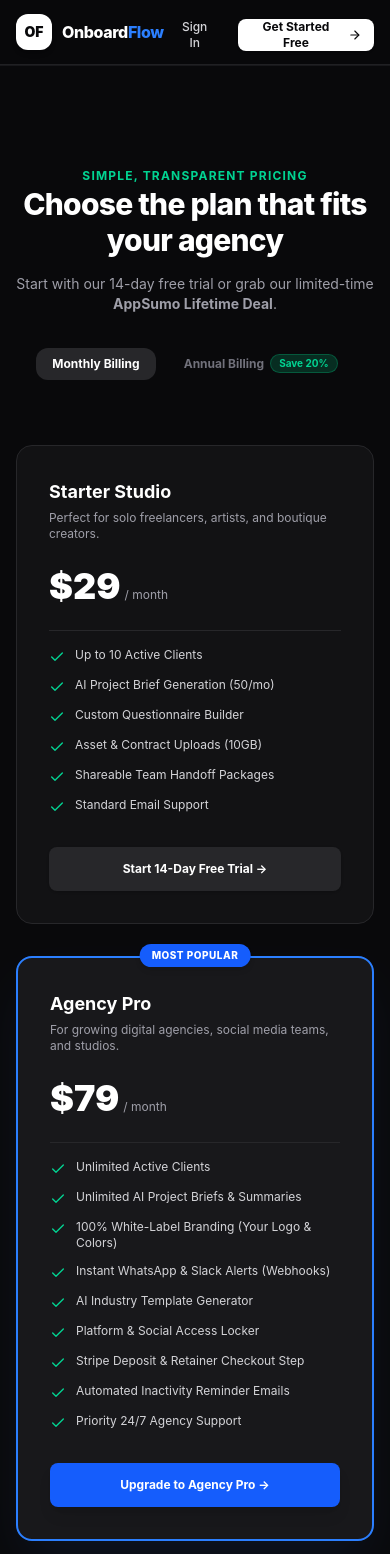
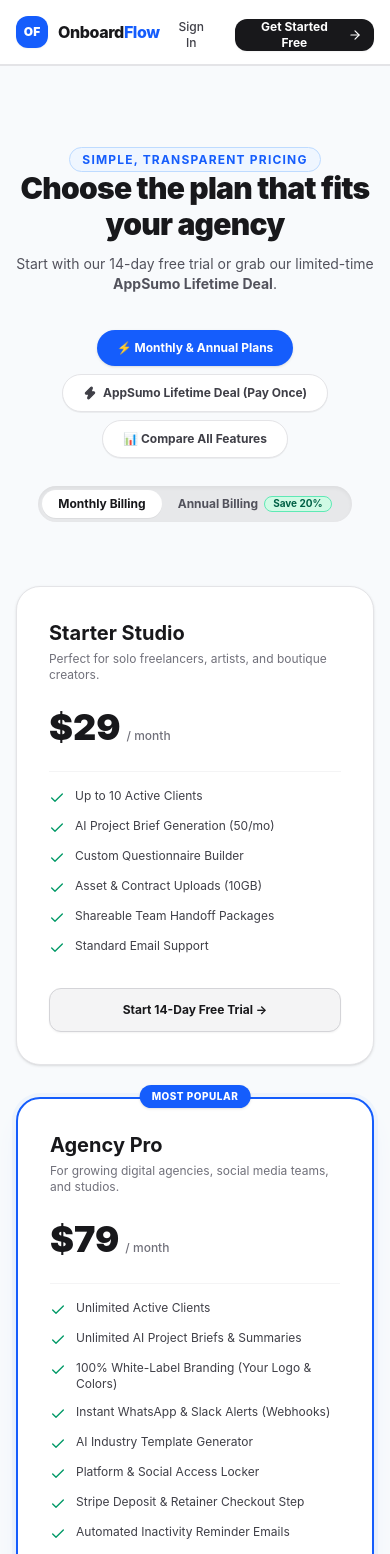
Before and after one commit to abdullahinayat24-lang/onboardflow, a Next.js app: page /pricing in a window 390 px wide. Shown: the top 1554 px of the page. Built offline with nearby package versions, Linux system fonts and the light colour scheme.

Commit message:
Convert pricing, redeem, and auth pages to clean high-contrast light theme with working tabs

```diff
--- a/app/pricing/page.tsx
+++ b/app/pricing/page.tsx
@@ -11,7 +11,7 @@ export const metadata = {
 
 export default function PricingPage() {
   return (
-    <div className="min-h-screen bg-zinc-950 text-white flex flex-col justify-between">
+    <div className="min-h-screen bg-[#f8fafc] text-zinc-900 flex flex-col justify-between">
       <MarketingNavbar />
       <main className="flex-1">
         <PricingCards />
--- a/components/marketing/navbar.tsx
+++ b/components/marketing/navbar.tsx
@@ -7,33 +7,33 @@ import { Sparkles, ArrowRight, Zap } from 'lucide-react';
 
 export function MarketingNavbar() {
   return (
-    <header className="sticky top-0 z-50 w-full border-b border-zinc-800/80 bg-zinc-950/85 backdrop-blur-md">
+    <header className="sticky top-0 z-50 w-full border-b border-zinc-200 bg-white/90 backdrop-blur-md">
       <div className="max-w-7xl mx-auto flex h-16 items-center justify-between px-4 sm:px-6 lg:px-8">
         <div className="flex items-center gap-6">
           <Link href="/" className="flex items-center gap-2.5">
-            <div className="w-9 h-9 rounded-xl bg-white text-zinc-950 flex items-center justify-center font-black text-sm shadow-md">
+            <div className="w-8 h-8 rounded-xl bg-blue-600 text-white flex items-center justify-center font-black text-xs shadow-xs">
               OF
             </div>
-            <span className="font-extrabold text-base tracking-tight text-white">
-              Onboard<span className="text-blue-500">Flow</span>
+            <span className="font-extrabold text-base tracking-tight text-zinc-900">
+              Onboard<span className="text-blue-600">Flow</span>
             </span>
           </Link>
 
-          <nav className="hidden md:flex items-center gap-6 text-xs font-semibold text-zinc-400">
-            <Link href="/#features" className="hover:text-white transition-colors">
+          <nav className="hidden md:flex items-center gap-6 text-xs font-semibold text-zinc-600">
+            <Link href="/#features" className="hover:text-zinc-900 transition-colors">
               Features
             </Link>
-            <Link href="/#how-it-works" className="hover:text-white transition-colors">
+            <Link href="/#how-it-works" className="hover:text-zinc-900 transition-colors">
               How It Works
             </Link>
-            <Link href="/pricing" className="hover:text-white transition-colors">
+            <Link href="/pricing" className="hover:text-blue-600 transition-colors text-blue-600 font-bold">
               Pricing
             </Link>
             <Link
               href="/redeem"
-              className="text-amber-400 hover:text-amber-300 flex items-center gap-1 transition-colors"
+              className="text-amber-700 hover:text-amber-800 flex items-center gap-1 transition-colors bg-amber-50 px-2.5 py-1 rounded-full border border-amber-200"
             >
-              <Zap className="w-3.5 h-3.5" />
+              <Zap className="w-3.5 h-3.5 fill-amber-500 text-amber-500" />
               Redeem AppSumo Code
             </Link>
           </nav>
@@ -44,7 +44,7 @@ export function MarketingNavbar() {
             <Button
               variant="ghost"
               size="sm"
-              className="text-xs text-zinc-300 hover:text-white hover:bg-zinc-900 cursor-pointer"
+              className="text-xs text-zinc-700 hover:text-zinc-900 hover:bg-zinc-100 cursor-pointer"
             >
               Sign In
             </Button>
@@ -52,7 +52,7 @@ export function MarketingNavbar() {
           <Link href="/signup">
             <Button
               size="sm"
-              className="text-xs font-bold gap-1.5 bg-white text-zinc-950 hover:bg-zinc-200 cursor-pointer shadow-sm"
+              className="text-xs font-bold gap-1.5 bg-zinc-900 text-white hover:bg-zinc-800 cursor-pointer shadow-xs rounded-xl"
             >
               Get Started Free
               <ArrowRight className="w-3.5 h-3.5" />
--- a/components/marketing/pricing-cards.tsx
+++ b/components/marketing/pricing-cards.tsx
@@ -4,34 +4,94 @@ import React, { useState } from 'react';
 import Link from 'next/link';
 import { Button } from '@/components/ui/button';
 import { SAAS_PLANS, APPSUMO_DEALS } from '@/lib/billing/plans';
-import { Check, Zap, Sparkles, ShieldCheck } from 'lucide-react';
+import { Check, Zap, Sparkles, ShieldCheck, HelpCircle, ArrowRight, ExternalLink } from 'lucide-react';
+
+type PricingTab = 'subscription' | 'appsumo' | 'comparison';
 
 export function PricingCards() {
+  const [activeTab, setActiveTab] = useState<PricingTab>('subscription');
   const [billingCycle, setBillingCycle] = useState<'monthly' | 'annual'>('monthly');
 
+  const comparisonFeatures = [
+    { name: 'Active Client Intake Pipelines', starter: 'Up to 10', pro: 'Unlimited', enterprise: 'Unlimited', appsumo1: 'Up to 15', appsumo2: 'Unlimited' },
+    { name: 'AI Project Kickoff Briefs', starter: '50 / mo', pro: 'Unlimited', enterprise: 'Unlimited', appsumo1: '100 / mo', appsumo2: 'Unlimited' },
+    { name: 'Custom Questionnaire Builder', starter: '✓', pro: '✓', enterprise: '✓', appsumo1: '✓', appsumo2: '✓' },
+    { name: 'Contract & Asset Uploads', starter: '10 GB', pro: '50 GB', enterprise: 'Unlimited', appsumo1: '25 GB', appsumo2: 'Unlimited' },
+    { name: 'White-Label Agency Branding', starter: '—', pro: '✓ (Logo & Colors)', enterprise: '✓ (Custom Domain)', appsumo1: '✓', appsumo2: '✓' },
+    { name: 'Instant Webhook Notifications (Slack / WhatsApp)', starter: '—', pro: '✓', enterprise: '✓', appsumo1: '✓', appsumo2: '✓' },
+    { name: 'Client Platform Credential Locker', starter: '—', pro: '✓', enterprise: '✓', appsumo1: '✓', appsumo2: '✓' },
+    { name: 'Automated Inactivity Reminder Emails', starter: '—', pro: '✓', enterprise: '✓', appsumo1: '—', appsumo2: '✓' },
+    { name: 'Stripe Deposit / Retainer Step', starter: '—', pro: '✓', enterprise: '✓', appsumo1: '—', appsumo2: '✓' },
+    { name: 'Shareable Team Kickoff Packages', starter: '✓', pro: '✓', enterprise: '✓', appsumo1: '✓', appsumo2: '✓' },
+    { name: 'Dedicated Support & SLA', starter: 'Email', pro: 'Priority 24/7', enterprise: 'Dedicated Manager', appsumo1: 'Standard', appsumo2: 'Priority' },
+  ];
+
   return (
-    <section id="pricing" className="py-24 bg-zinc-950 text-white border-t border-zinc-900">
-      <div className="max-w-7xl mx-auto px-4 sm:px-6 lg:px-8 space-y-16">
-        <div className="text-center max-w-3xl mx-auto space-y-4">
-          <span className="text-xs font-bold uppercase tracking-widest text-emerald-400">
+    <section id="pricing" className="py-20 bg-[#f8fafc] text-zinc-900 border-t border-zinc-200">
+      <div className="max-w-7xl mx-auto px-4 sm:px-6 lg:px-8 space-y-12">
+        {/* Header Title */}
+        <div className="text-center max-w-3xl mx-auto space-y-3">
+          <span className="text-xs font-bold uppercase tracking-widest text-blue-600 bg-blue-50 px-3 py-1 rounded-full border border-blue-200">
             Simple, Transparent Pricing
           </span>
-          <h2 className="text-3xl sm:text-5xl font-extrabold tracking-tight text-white">
+          <h1 className="text-3xl sm:text-5xl font-black tracking-tight text-zinc-900">
             Choose the plan that fits your agency
-          </h2>
-          <p className="text-sm sm:text-base text-zinc-400">
+          </h1>
+          <p className="text-sm sm:text-base text-zinc-600">
             Start with our 14-day free trial or grab our limited-time <strong>AppSumo Lifetime Deal</strong>.
           </p>
 
-          {/* Billing Toggle */}
-          <div className="flex items-center justify-center gap-3 pt-4">
+          {/* Main Navigation Tabs */}
+          <div className="flex flex-wrap items-center justify-center gap-2 pt-6">
+            <button
+              type="button"
+              onClick={() => setActiveTab('subscription')}
+              className={`px-5 py-2.5 rounded-full text-xs font-bold transition-all cursor-pointer shadow-2xs ${
+                activeTab === 'subscription'
+                  ? 'bg-blue-600 text-white shadow-sm'
+                  : 'bg-white text-zinc-700 border border-zinc-200 hover:bg-zinc-50'
+              }`}
+            >
+              ⚡ Monthly &amp; Annual Plans
+            </button>
+
+            <button
+              type="button"
+              onClick={() => setActiveTab('appsumo')}
+              className={`px-5 py-2.5 rounded-full text-xs font-bold transition-all cursor-pointer shadow-2xs flex items-center gap-1.5 ${
+                activeTab === 'appsumo'
+                  ? 'bg-amber-500 text-zinc-950 shadow-sm'
+                  : 'bg-white text-zinc-700 border border-zinc-200 hover:bg-zinc-50'
+              }`}
+            >
+              <Zap className="w-3.5 h-3.5 fill-current" />
+              AppSumo Lifetime Deal (Pay Once)
+            </button>
+
+            <button
+              type="button"
+              onClick={() => setActiveTab('comparison')}
+              className={`px-5 py-2.5 rounded-full text-xs font-bold transition-all cursor-pointer shadow-2xs ${
+                activeTab === 'comparison'
+                  ? 'bg-zinc-900 text-white shadow-sm'
+                  : 'bg-white text-zinc-700 border border-zinc-200 hover:bg-zinc-50'
+              }`}
+            >
+              📊 Compare All Features
+            </button>
+          </div>
+
+          {/* Billing Toggle (Shown when on Subscription tab) */}
+          {activeTab === 'subscription' && (
+            <div className="flex items-center justify-center gap-2 pt-4">
+              <div className="bg-zinc-200/80 p-1 rounded-full flex items-center shadow-inner">
                 <button
                   type="button"
                   onClick={() => setBillingCycle('monthly')}
-              className={`px-4 py-2 rounded-xl text-xs font-bold transition-all cursor-pointer ${
+                  className={`px-4 py-1.5 rounded-full text-xs font-bold transition-all cursor-pointer ${
                     billingCycle === 'monthly'
-                  ? 'bg-zinc-800 text-white'
-                  : 'text-zinc-500 hover:text-zinc-300'
+                      ? 'bg-white text-zinc-900 shadow-2xs'
+                      : 'text-zinc-600 hover:text-zinc-900'
                   }`}
                 >
                   Monthly Billing
@@ -39,54 +99,64 @@ export function PricingCards() {
                 <button
                   type="button"
                   onClick={() => setBillingCycle('annual')}
-              className={`px-4 py-2 rounded-xl text-xs font-bold flex items-center gap-1.5 transition-all cursor-pointer ${
+                  className={`px-4 py-1.5 rounded-full text-xs font-bold flex items-center gap-1.5 transition-all cursor-pointer ${
                     billingCycle === 'annual'
-                  ? 'bg-zinc-800 text-white'
-                  : 'text-zinc-500 hover:text-zinc-300'
+                      ? 'bg-white text-zinc-900 shadow-2xs'
+                      : 'text-zinc-600 hover:text-zinc-900'
                   }`}
                 >
-              Annual Billing
-              <span className="text-[10px] bg-emerald-500/20 text-emerald-400 border border-emerald-500/30 px-2 py-0.5 rounded-full font-bold">
+                  <span>Annual Billing</span>
+                  <span className="text-[10px] bg-emerald-100 text-emerald-800 border border-emerald-300 px-2 py-0.2 rounded-full font-bold">
                     Save 20%
                   </span>
                 </button>
               </div>
             </div>
+          )}
+        </div>
 
-        {/* Standard SaaS Plans Grid */}
-        <div className="grid grid-cols-1 md:grid-cols-3 gap-8">
+        {/* TAB 1: STANDARD SUBSCRIPTION PLANS */}
+        {activeTab === 'subscription' && (
+          <div className="grid grid-cols-1 md:grid-cols-3 gap-8 pt-4">
             {SAAS_PLANS.map((plan) => {
               const price = billingCycle === 'annual' ? plan.annualPrice : plan.monthlyPrice;
+              const isPro = plan.popular;
+
               return (
                 <div
                   key={plan.id}
-                className={`p-8 rounded-2xl flex flex-col justify-between transition-all relative ${
-                  plan.popular
-                    ? 'bg-zinc-900 border-2 border-blue-500 shadow-2xl shadow-blue-500/10'
-                    : 'bg-zinc-900/60 border border-zinc-800 hover:border-zinc-700'
+                  className={`p-8 rounded-3xl flex flex-col justify-between transition-all relative bg-white ${
+                    isPro
+                      ? 'border-2 border-blue-600 shadow-xl shadow-blue-500/10 ring-4 ring-blue-500/5'
+                      : 'border border-zinc-200 shadow-sm hover:shadow-md'
                   }`}
                 >
                   {plan.badge && (
-                  <div className="absolute -top-3.5 left-1/2 -translate-x-1/2 bg-blue-600 text-white text-[10px] uppercase tracking-wider font-extrabold px-3 py-1 rounded-full shadow-md">
+                    <div className="absolute -top-3.5 left-1/2 -translate-x-1/2 bg-blue-600 text-white text-[10px] uppercase tracking-wider font-extrabold px-3 py-1 rounded-full shadow-sm">
                       {plan.badge}
                     </div>
                   )}
 
                   <div className="space-y-6">
                     <div>
-                    <h3 className="text-lg font-bold text-white">{plan.name}</h3>
-                    <p className="text-xs text-zinc-400 mt-1">{plan.description}</p>
+                      <h3 className="text-xl font-bold text-zinc-900">{plan.name}</h3>
+                      <p className="text-xs text-zinc-500 mt-1">{plan.description}</p>
                     </div>
 
-                  <div className="flex items-baseline gap-1">
-                    <span className="text-4xl sm:text-5xl font-black text-white">${price}</span>
-                    <span className="text-xs text-zinc-400">/ month</span>
+                    <div className="flex items-baseline gap-1.5">
+                      <span className="text-4xl sm:text-5xl font-black text-zinc-900">${price}</span>
+                      <span className="text-xs text-zinc-500 font-medium">/ month</span>
+                      {billingCycle === 'annual' && (
+                        <span className="ml-2 text-[11px] text-emerald-700 font-bold bg-emerald-50 px-2 py-0.5 rounded-md border border-emerald-200">
+                          Billed annually
+                        </span>
+                      )}
                     </div>
 
-                  <ul className="space-y-3 text-xs text-zinc-300 pt-4 border-t border-zinc-800">
+                    <ul className="space-y-3 text-xs text-zinc-700 pt-4 border-t border-zinc-100">
                       {plan.features.map((f, idx) => (
                         <li key={idx} className="flex items-start gap-2.5">
-                        <Check className="w-4 h-4 text-emerald-400 shrink-0 mt-0.5" />
+                          <Check className="w-4 h-4 text-emerald-600 shrink-0 mt-0.5" />
                           <span>{f}</span>
                         </li>
                       ))}
@@ -94,12 +164,21 @@ export function PricingCards() {
                   </div>
 
                   <div className="pt-8">
-                  <Link href="/signup" className="w-full block">
+                    <Link
+                      href={
+                        plan.id === 'enterprise'
+                          ? 'mailto:hello@onboardflow.com?subject=Enterprise%20Plan%20Inquiry'
+                          : `/signup?plan=${plan.id}`
+                      }
+                      className="w-full block"
+                    >
                       <Button
-                      className={`w-full text-xs font-bold h-11 cursor-pointer ${
-                        plan.popular
-                          ? 'bg-blue-600 hover:bg-blue-500 text-white shadow-lg'
-                          : 'bg-zinc-800 hover:bg-zinc-700 text-white'
+                        className={`w-full text-xs font-bold h-11 cursor-pointer rounded-xl transition-all shadow-xs ${
+                          isPro
+                            ? 'bg-blue-600 hover:bg-blue-700 text-white shadow-blue-500/20'
+                            : plan.id === 'enterprise'
+                            ? 'bg-zinc-900 hover:bg-zinc-800 text-white'
+                            : 'bg-zinc-100 hover:bg-zinc-200 text-zinc-900 border border-zinc-300'
                         }`}
                       >
                         {plan.ctaText} &rarr;
@@ -110,79 +189,137 @@ export function PricingCards() {
               );
             })}
           </div>
+        )}
 
-        {/* AppSumo Lifetime Deals Special Banner */}
-        <div className="pt-12">
-          <div className="p-8 sm:p-12 rounded-3xl bg-gradient-to-r from-amber-950/40 via-purple-950/40 to-blue-950/40 border border-amber-500/30 space-y-8">
+        {/* TAB 2: APPSUMO LIFETIME DEALS */}
+        {activeTab === 'appsumo' && (
+          <div className="space-y-8 pt-2">
+            <div className="p-8 sm:p-10 rounded-3xl bg-gradient-to-r from-amber-50 via-white to-blue-50 border border-amber-300 shadow-sm space-y-6">
               <div className="flex flex-col md:flex-row md:items-center justify-between gap-4">
                 <div>
-                <div className="inline-flex items-center gap-2 px-3 py-1 rounded-full bg-amber-500/10 border border-amber-500/30 text-amber-400 text-xs font-bold mb-3">
-                  <Zap className="w-3.5 h-3.5" />
+                  <div className="inline-flex items-center gap-2 px-3 py-1 rounded-full bg-amber-100 border border-amber-300 text-amber-900 text-xs font-bold mb-2">
+                    <Zap className="w-3.5 h-3.5 fill-current text-amber-600" />
                     AppSumo Lifetime Special
                   </div>
-                <h3 className="text-2xl sm:text-3xl font-extrabold text-white">
+                  <h2 className="text-2xl sm:text-3xl font-black text-zinc-900">
                     Buy once, use forever. No monthly subscriptions.
-                </h3>
-                <p className="text-xs sm:text-sm text-zinc-400 mt-1 max-w-xl">
-                  Purchased a code on AppSumo? Redeem it instantly below or grab a lifetime license before the deal ends.
+                  </h2>
+                  <p className="text-xs sm:text-sm text-zinc-600 mt-1 max-w-xl">
+                    Purchased a license code on AppSumo or Gumroad? Redeem it instantly below to unlock lifetime agency access.
                   </p>
                 </div>
 
+                <div className="flex items-center gap-3">
                   <Link href="/redeem">
                     <Button
                       size="lg"
-                  className="bg-amber-400 hover:bg-amber-300 text-zinc-950 font-black text-xs px-6 h-12 shadow-lg cursor-pointer"
+                      className="bg-amber-400 hover:bg-amber-500 text-zinc-950 font-black text-xs px-6 h-11 shadow-sm cursor-pointer rounded-xl"
                     >
                       <Zap className="w-4 h-4 mr-1.5" />
-                  Redeem AppSumo Code &rarr;
+                      Redeem License Code &rarr;
                     </Button>
                   </Link>
                 </div>
+              </div>
 
-            <div className="grid grid-cols-1 md:grid-cols-2 gap-6 pt-4">
+              <div className="grid grid-cols-1 md:grid-cols-2 gap-6 pt-2">
                 {APPSUMO_DEALS.map((deal) => (
                   <div
                     key={deal.tier}
-                  className="p-6 rounded-2xl bg-zinc-900/90 border border-zinc-800 flex flex-col justify-between space-y-6"
+                    className="p-6 sm:p-8 rounded-2xl bg-white border border-zinc-200 shadow-xs flex flex-col justify-between space-y-6 relative hover:border-amber-400 transition-colors"
                   >
                     <div className="space-y-4">
                       <div className="flex items-center justify-between">
-                      <h4 className="text-base font-bold text-white">{deal.name}</h4>
+                        <h3 className="text-lg font-bold text-zinc-900">{deal.name}</h3>
                         {deal.badge && (
                           <span className="text-[10px] font-extrabold uppercase bg-amber-400 text-zinc-950 px-2.5 py-0.5 rounded-full">
                             {deal.badge}
                           </span>
                         )}
                       </div>
+
                       <div className="flex items-baseline gap-2">
-                      <span className="text-3xl font-black text-white">${deal.price}</span>
-                      <span className="text-xs text-zinc-500 line-through">${deal.originalPrice}</span>
-                      <span className="text-xs text-amber-400 font-bold">One-time payment</span>
+                        <span className="text-4xl font-black text-zinc-900">${deal.price}</span>
+                        <span className="text-xs text-zinc-400 line-through">${deal.originalPrice}</span>
+                        <span className="text-xs text-amber-700 font-bold bg-amber-50 px-2 py-0.5 rounded border border-amber-200">
+                          One-time payment
+                        </span>
                       </div>
-                    <p className="text-xs text-zinc-400">{deal.description}</p>
-                    <ul className="space-y-2 text-xs text-zinc-300 pt-3 border-t border-zinc-800">
+
+                      <p className="text-xs text-zinc-600">{deal.description}</p>
+
+                      <ul className="space-y-2 text-xs text-zinc-700 pt-3 border-t border-zinc-100">
                         {deal.features.map((f, idx) => (
                           <li key={idx} className="flex items-center gap-2">
-                          <Check className="w-3.5 h-3.5 text-amber-400 shrink-0" />
+                            <Check className="w-4 h-4 text-emerald-600 shrink-0" />
                             <span>{f}</span>
                           </li>
                         ))}
                       </ul>
                     </div>
 
+                    <div className="space-y-2 pt-4">
                       <Link href="/redeem" className="w-full block">
-                    <Button
-                      variant="outline"
-                      className="w-full text-xs font-bold border-zinc-700 hover:bg-zinc-800 text-white cursor-pointer"
-                    >
-                      Redeem License Code
+                        <Button className="w-full text-xs font-bold h-11 bg-zinc-900 hover:bg-zinc-800 text-white rounded-xl shadow-xs cursor-pointer">
+                          Redeem License Code &rarr;
                         </Button>
                       </Link>
+
+                      <a
+                        href="https://inayat18.gumroad.com/l/onboardflow"
+                        target="_blank"
+                        rel="noreferrer"
+                        className="w-full block text-center py-2 px-4 rounded-xl border border-zinc-300 text-xs font-semibold text-zinc-700 hover:bg-zinc-50 hover:text-zinc-900 transition-colors"
+                      >
+                        Buy Lifetime License on Gumroad (${deal.price}) &rarr;
+                      </a>
+                    </div>
                   </div>
                 ))}
               </div>
             </div>
           </div>
+        )}
+
+        {/* TAB 3: FEATURE COMPARISON TABLE */}
+        {activeTab === 'comparison' && (
+          <div className="pt-4 space-y-6">
+            <div className="overflow-hidden rounded-3xl border border-zinc-200 bg-white shadow-xs">
+              <div className="overflow-x-auto">
+                <table className="w-full text-left text-xs">
+                  <thead className="border-b border-zinc-200 bg-[#f8fafc] text-zinc-700 font-bold uppercase text-[11px]">
+                    <tr>
+                      <th className="py-4 px-6 min-w-[200px]">Feature Matrix</th>
+                      <th className="py-4 px-4 text-center">Starter ($29)</th>
+                      <th className="py-4 px-4 text-center text-blue-600 bg-blue-50/50">Agency Pro ($79)</th>
+                      <th className="py-4 px-4 text-center">Enterprise ($199)</th>
+                      <th className="py-4 px-4 text-center text-amber-700 bg-amber-50/30">AppSumo LTD ($49+)</th>
+                    </tr>
+                  </thead>
+                  <tbody className="divide-y divide-zinc-100 text-zinc-700">
+                    {comparisonFeatures.map((row, i) => (
+                      <tr key={i} className="hover:bg-zinc-50/60 transition-colors">
+                        <td className="py-3.5 px-6 font-semibold text-zinc-900">{row.name}</td>
+                        <td className="py-3.5 px-4 text-center">{row.starter}</td>
+                        <td className="py-3.5 px-4 text-center font-bold text-blue-700 bg-blue-50/30">{row.pro}</td>
+                        <td className="py-3.5 px-4 text-center">{row.enterprise}</td>
+                        <td className="py-3.5 px-4 text-center font-bold text-amber-800 bg-amber-50/20">{row.appsumo1} / {row.appsumo2}</td>
+                      </tr>
+                    ))}
+                  </tbody>
+                </table>
+              </div>
+            </div>
+
+            <div className="text-center pt-2">
+              <Link href="/signup">
+                <Button className="text-xs font-bold px-6 h-11 rounded-xl bg-blue-600 hover:bg-blue-700 text-white shadow-sm cursor-pointer">
+                  Start Your 14-Day Free Trial &rarr;
+                </Button>
+              </Link>
+            </div>
+          </div>
+        )}
       </div>
     </section>
   );
```
Also changed, not shown: app/(auth)/login/page.tsx (+26 -24 lines), app/(auth)/signup/page.tsx (+19 -17 lines), app/redeem/page.tsx (+36 -36 lines), components/marketing/faq.tsx (+12 -12 lines), components/marketing/footer.tsx (+14 -14 lines). Lines whose indentation alone changed are shown as unchanged.
